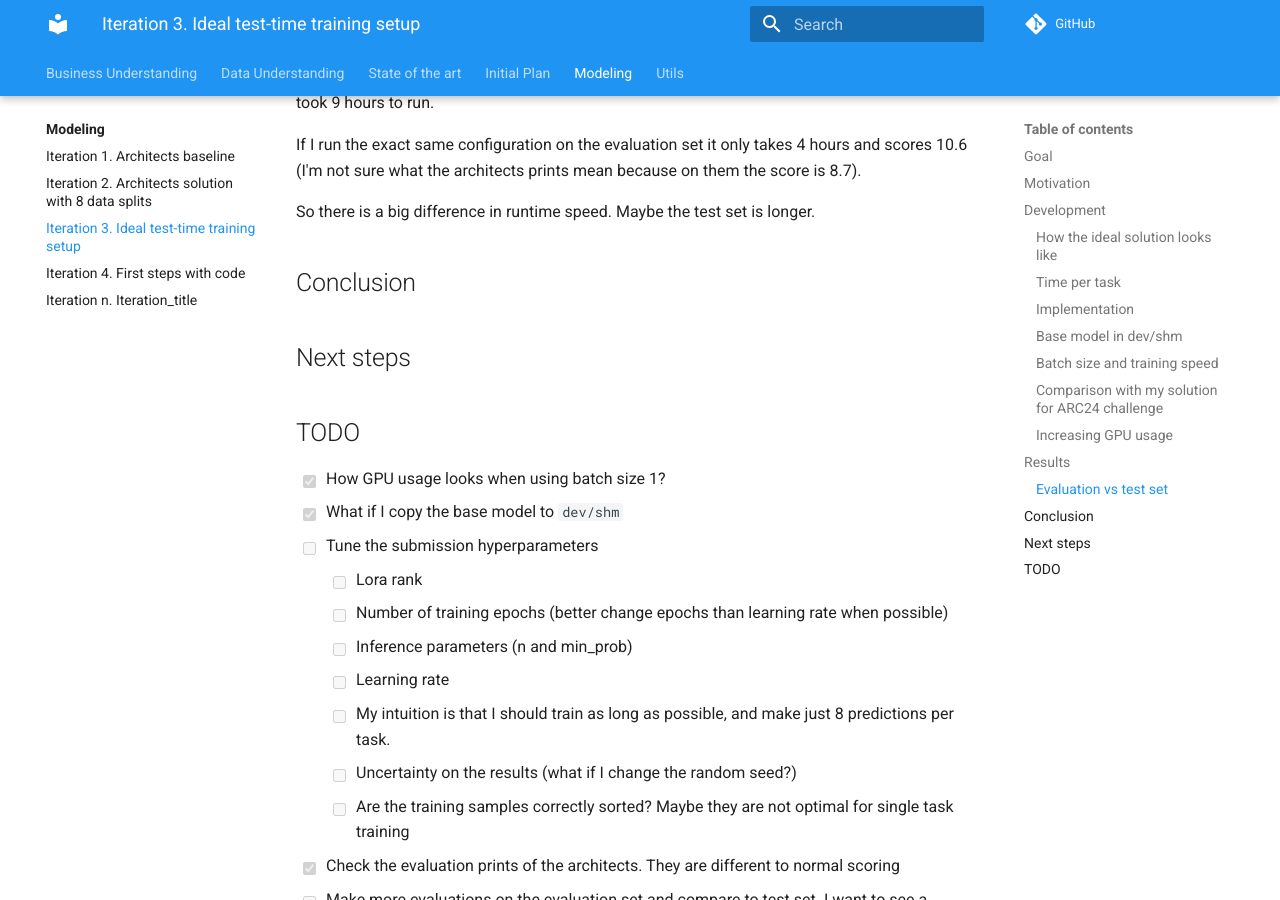
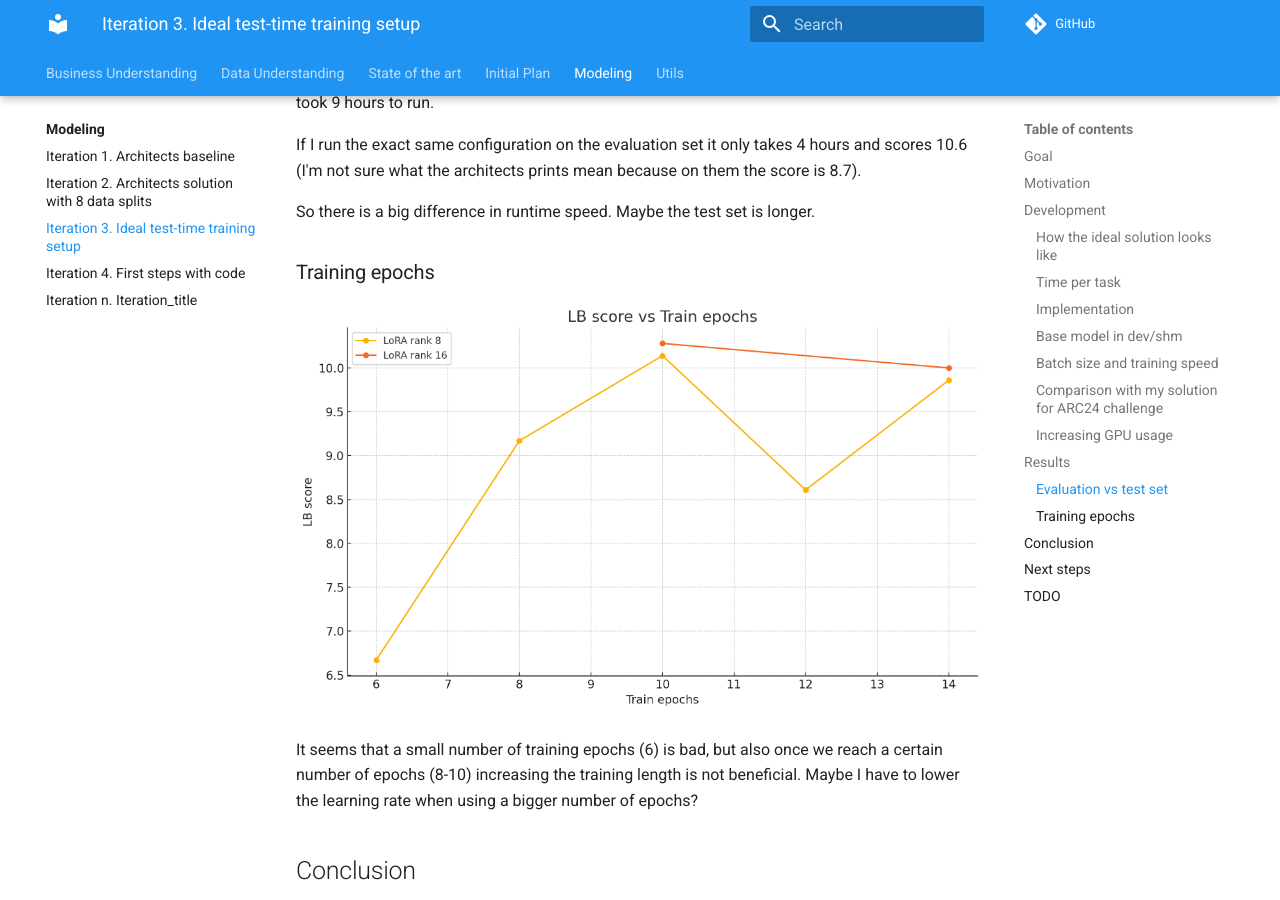
Before and after one commit to ironbar/arc25, an MkDocs documentation site: the page built from docs/modeling/Iteration_03_ideal_test_time_training.md, in a window 1280 px wide and 900 px high, scrolled down 2628 px. Built offline with MkDocs 1.6.1 and Material for MkDocs 9.7.7, drawn with Linux system fonts in a browser that asks for light colours; comment, search, counter and statistics services are not loaded.

Commit message:
Added results from training epochs experiment

```diff
--- a/docs/modeling/Iteration_03_ideal_test_time_training.md
+++ b/docs/modeling/Iteration_03_ideal_test_time_training.md
@@ -78,6 +78,12 @@ If I run the exact same configuration on the evaluation set it only takes 4 hour
 
 So there is a big difference in runtime speed. Maybe the test set is longer.
 
+### Training epochs
+
+![alt text](res/1745469291160_image.png)
+
+It seems that a small number of training epochs (6) is bad, but also once we reach a certain number of epochs (8-10) increasing the training length is not beneficial. Maybe I have to lower the learning rate when using a bigger number of epochs?
+
 ## Conclusion
 
 ## Next steps
@@ -88,7 +94,7 @@ So there is a big difference in runtime speed. Maybe the test set is longer.
 - [x] What if I copy the base model to `dev/shm`
 - [ ] Tune the submission hyperparameters
   - [ ] Lora rank
-  - [ ] Number of training epochs (better change epochs than learning rate when possible)
+  - [x] Number of training epochs (better change epochs than learning rate when possible)
   - [ ] Inference parameters (n and min_prob)
   - [ ] Learning rate
   - [ ] My intuition is that I should train as long as possible, and make just 8 predictions per task.
```
Also changed, not shown: docs/modeling/res/1745469291160_image.png (added), 1 other file.
